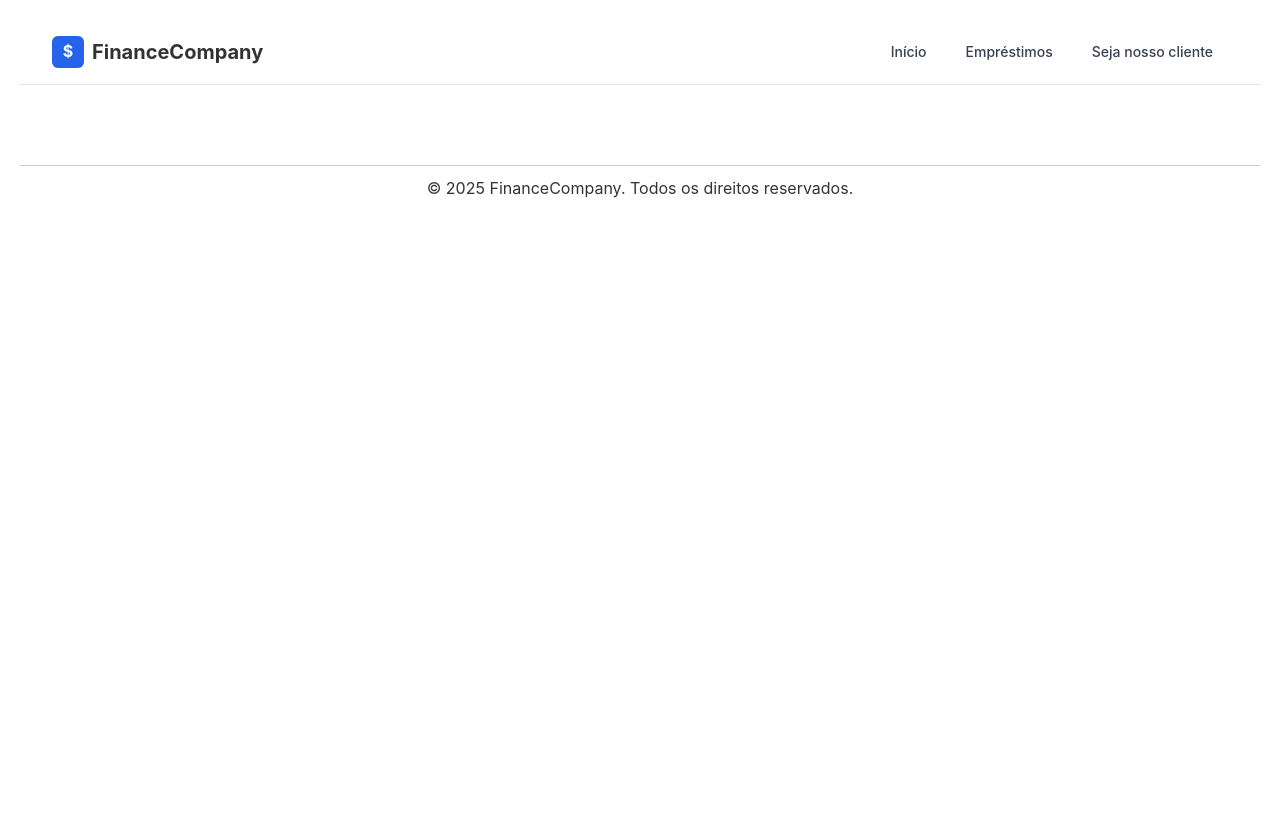
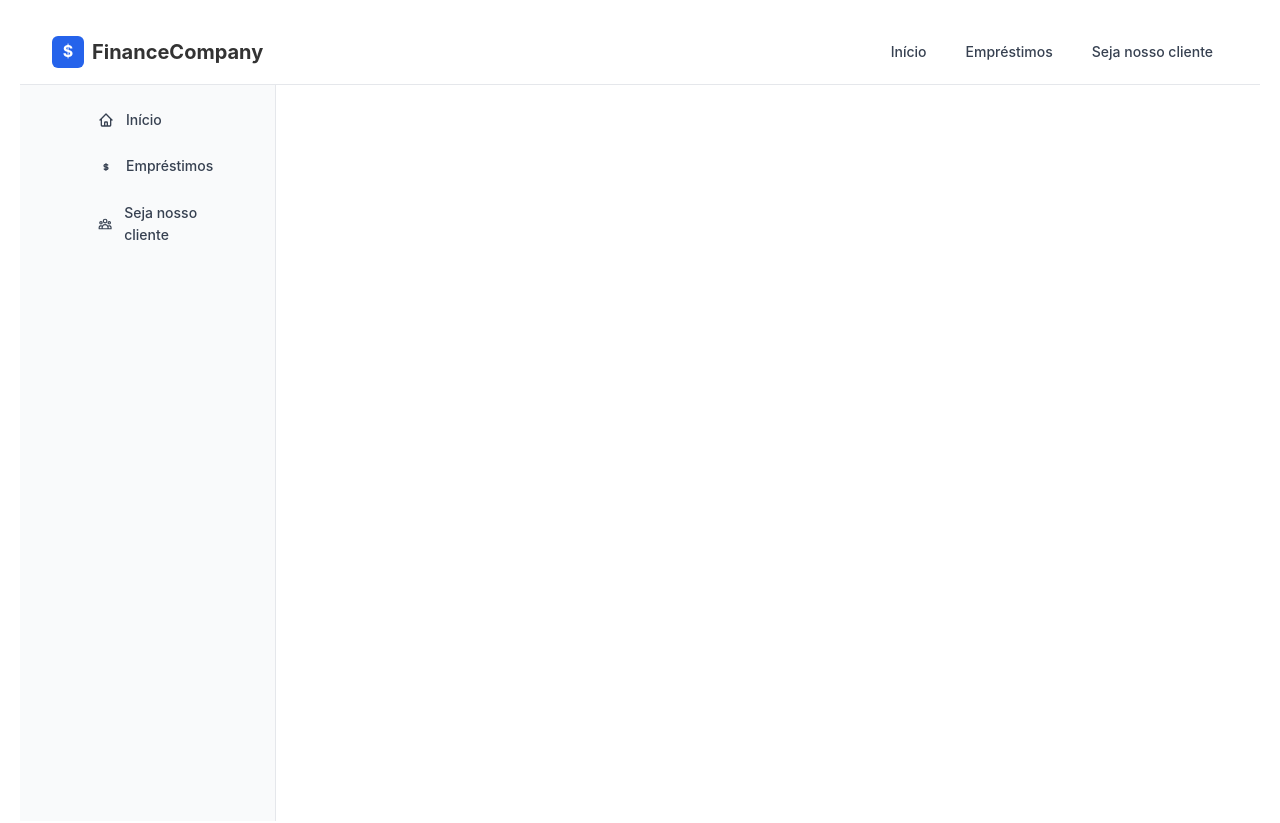
Before and after one commit to ViniiciusTech/finance-manager, a plain HTML site: page index.html in a window 1280 px wide. Shown: the top 823 px of the page. Before the commit the page ends 800 px from the top, so only its background shows below. Drawn offline with Linux system fonts and the light colour scheme.

Commit message:
feat(sidebar): implementar estrutura e estilos

```diff
--- a/index.html
+++ b/index.html
@@ -8,7 +8,7 @@
 </head>
 <body>
 
-        <!-- Header -->
+        <!-- cabeçalho  -->
     <header class="header">
         <div class="header-content">
             <div class="logo">
@@ -23,6 +23,31 @@
         </div>
     </header>
 
+    <div class="main-layout">
+        <aside class="sidebar">
+            <nav class="sidebar-nav">
+                <a href="#" class="sidebar-link">
+                   <svg class="sidebar-icon" fill="none" stroke="currentColor" viewBox="0 0 24 24">
+                        <path stroke-linecap="round" stroke-linejoin="round" stroke-width="2" d="M3 12l2-2m0 0l7-7 7 7M5 10v10a1 1 0 001 1h3m10-11l2 2m-2-2v10a1 1 0 01-1 1h-3m-6 0a1 1 0 001-1v-4a1 1 0 011-1h2a1 1 0 011 1v4a1 1 0 001 1m-6 0h6"></path>
+                    </svg>
+                    Início
+                </a>
+               <a href="#" class="sidebar-link">
+                    <svg class="sidebar-icon" fill="none" stroke="currentColor" viewBox="0 0 24 24">
+                        <path stroke-linecap="round" stroke-linejoin="round" stroke-width="2" d="M12 8c-1.657 0-3 .895-3 2s1.343 2 3 2 3 .895 3 2-1.343 2-3 2m0-8c1.11 0 2.08.402 2.599 1M12 8V7m0 1v8m0 0v1m0-1c-1.11 0-2.08-.402-2.599-1"></path>
+                    </svg>
+                    Empréstimos
+                </a>
+                <a href="#" class="sidebar-link">
+                    <svg class="sidebar-icon" fill="none" stroke="currentColor" viewBox="0 0 24 24">
+                        <path stroke-linecap="round" stroke-linejoin="round" stroke-width="2" d="M17 20h5v-2a3 3 0 00-5.356-1.857M17 20H7m10 0v-2c0-.656-.126-1.283-.356-1.857M7 20H2v-2a3 3 0 015.356-1.857M7 20v-2c0-.656.126-1.283.356-1.857m0 0a5.002 5.002 0 019.288 0M15 7a3 3 0 11-6 0 3 3 0 016 0zm6 3a2 2 0 11-4 0 2 2 0 014 0zM7 10a2 2 0 11-4 0 2 2 0 014 0z"></path>
+                    </svg>
+                    Seja nosso cliente
+                </a>
+            </nav>
+        </aside>
+    </div>
+
     <main>
         <!-- CONTEÚDO PRINCIPAL DA PÁGINA -->
     </main>
```
